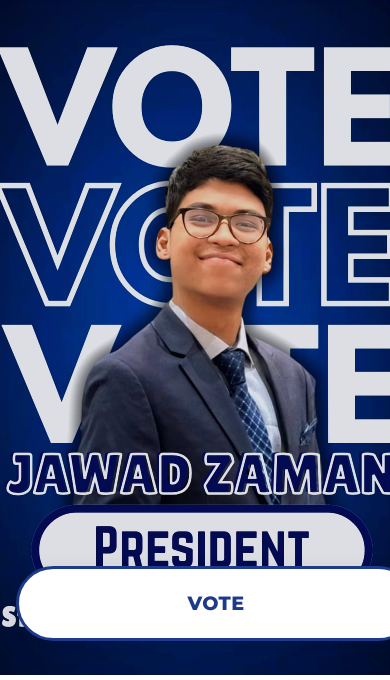
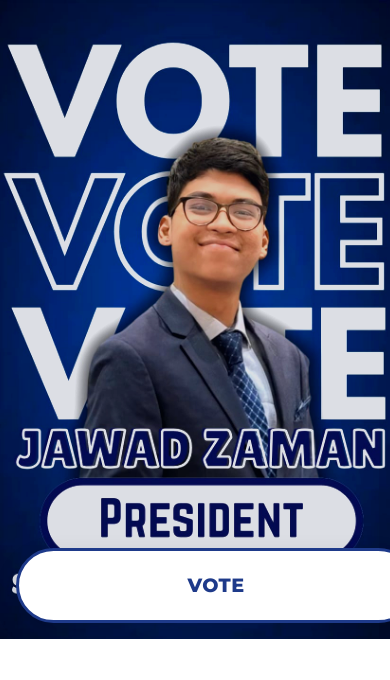
Before and after one commit to Jzaman2004/VoteJawad, a plain HTML site: page index.html in a window 390 px wide. Shown: the top 680 px of the page. Drawn offline with nearby package versions, Linux system fonts and the light colour scheme; a small style sheet from the web is missing.

Commit message:
Vote Jawad

```diff
--- a/styles.css
+++ b/styles.css
@@ -391,7 +391,7 @@ li + li {
 
 @media (max-width: 760px) {
   .hero {
-    min-height: 80vh;
+    min-height: 70vh;
   }
 
   .hero-flyer {
```
